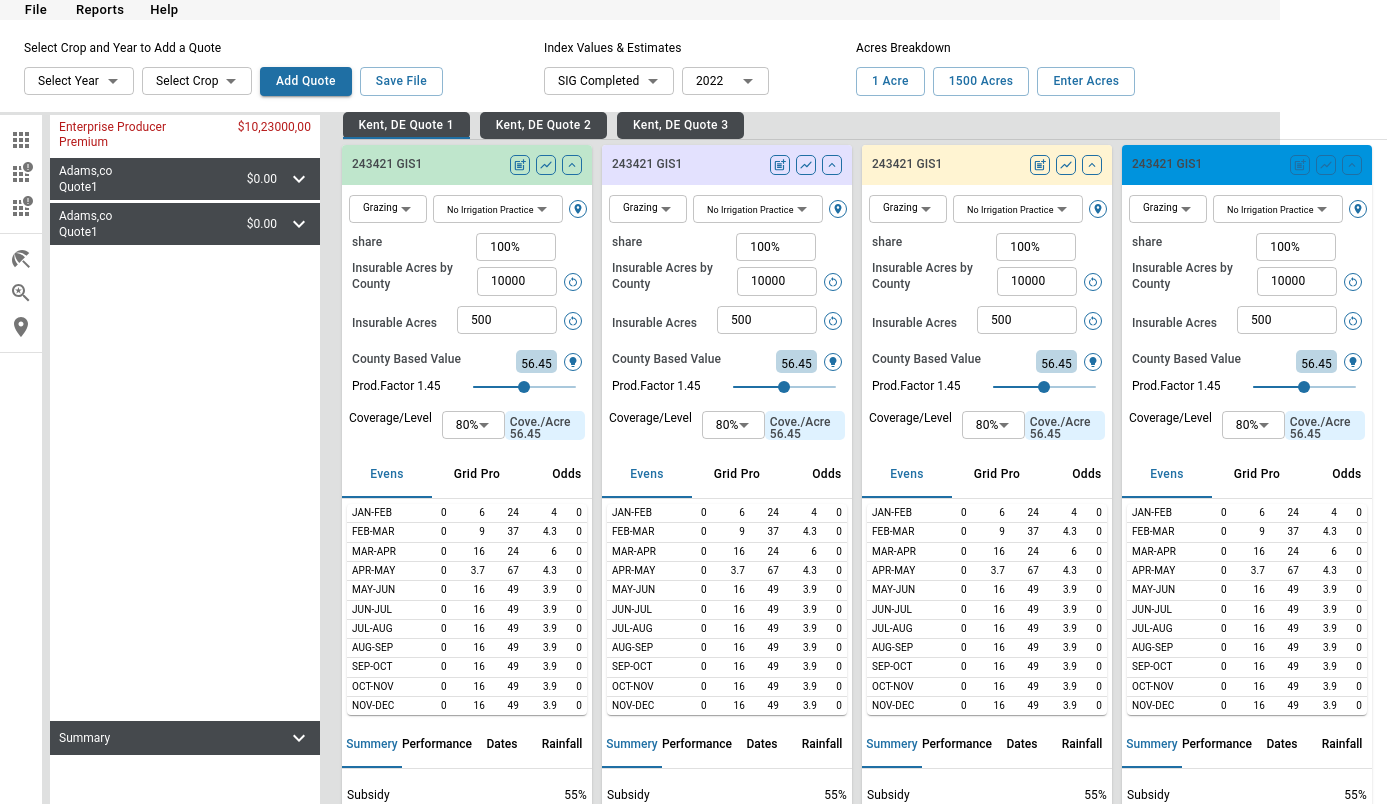
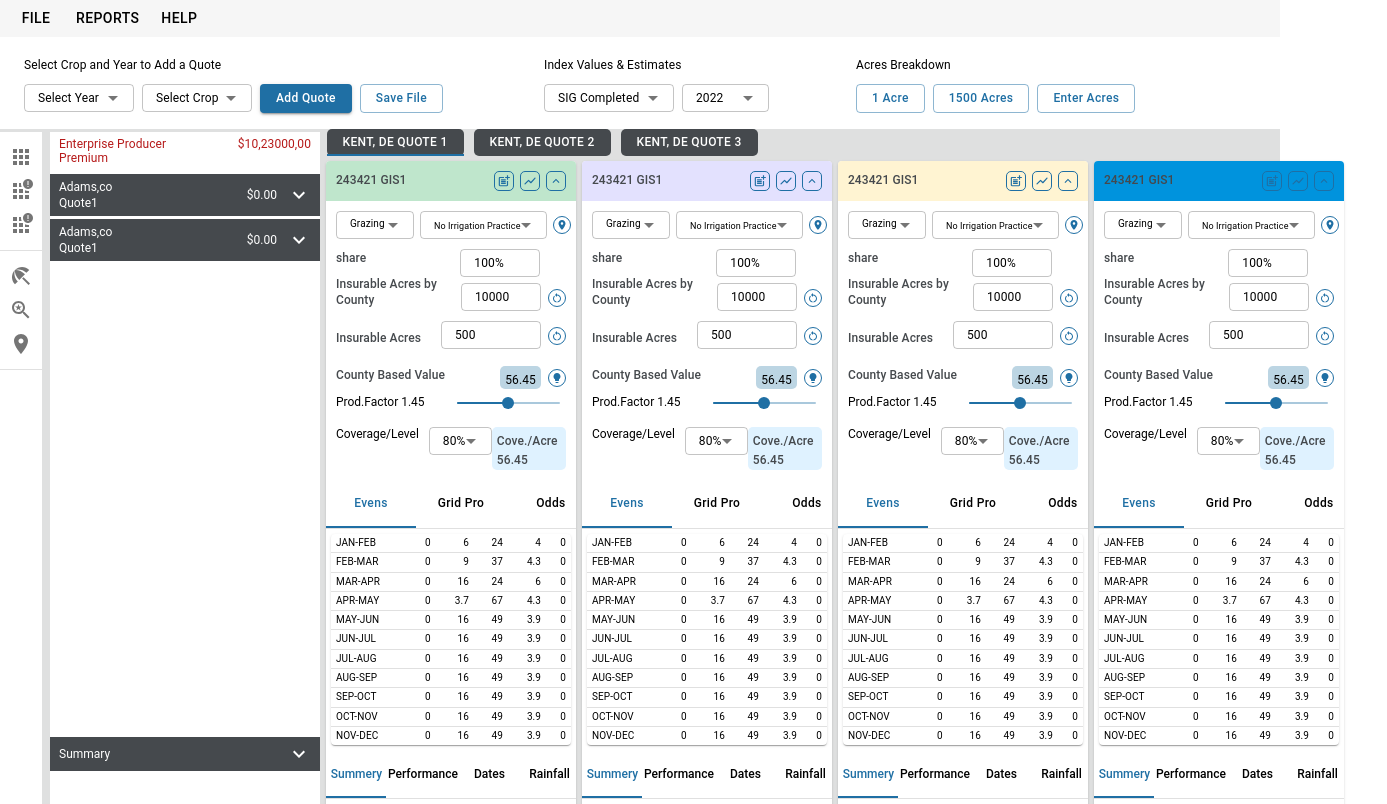
Before and after one commit to SantoshAccion/WSR.App, a React (Create React App) app: page / in a window 1280 px wide. Shown: the top 804 px of the page, 1387 px wide, since content can reach past the window. Built offline with nearby package versions, Linux system fonts and the light colour scheme.

Commit message:
09-12-22 UI changes

```diff
--- a/src/Responsive.scss
+++ b/src/Responsive.scss
@@ -1,4 +1,9 @@
+@media screen and (max-width: 1920px) {
+    #grid-card-panel{
+        margin-left: 5px;
+    }
 
+}
 @media screen and (max-width: 1680px) {
     #grid-card-panel{
         margin-left: 2.8rem;
@@ -25,7 +30,7 @@
 }
 @media screen and (max-width: 1366px) {
     #grid-card-panel{
-        margin-left: 7.56rem;
+        margin-left: 6.56rem;
     }
 
 }
--- a/src/components/AgentInfo.tsx
+++ b/src/components/AgentInfo.tsx
@@ -32,6 +32,29 @@
     position: 'relative',
     top: '5px'
   },
+  mt3:{
+    marginTop:'3px'
+  },
+  color:{
+    color:'#fff'
+  },
+  box:{
+    flexGrow: 1,
+    display: 'flex',
+    justifyContent:'space-between',
+  },
+  mainBox1:{
+    flexGrow: 1,
+    marginTop:'8px',
+    paddingLeft:'7px',
+    display: 'flex'
+  },
+  mainBox2:{
+    position: 'relative',
+    top: '5px',
+    left: '8px',
+    display:'flex'
+  }
 
 
 });
@@ -167,24 +190,20 @@
     { label: 'Monty Python and the Holy Grail', year: 1975 },
   ];
   return (
-      <div style={{marginTop:'3px'}}>
+      <div className={classes.mt3}>
           <Accordion sx={{boxShadow:'none'}}>
             <AccordionSummary
-              expandIcon={<ExpandMoreIcon sx={{color:'#fff'}}/>}
+              expandIcon={<ExpandMoreIcon className={classes.color}/>}
               aria-controls="panel1a-content"
               id="panel1a-header"
-
             >
-              <Box
-                sx={{ flexGrow: 1,display: {md: 'flex' },
-                justifyContent:'space-between',
-                }}>
+              <Box className={classes.box}>
                 <Typography variant='h5' component={'span'} sx={{width:'90px'}}>Adams,co Quote1</Typography>
                 <Typography variant='h5' component={'span'} sx={{lineHeight: '2rem',marginRight: '10px'}}>$0.00</Typography>
               </Box>
             </AccordionSummary>
             <AccordionDetails>
-                <Box sx={{ flexGrow: 1,marginTop:'8px',paddingLeft:'7px', display: {md: 'flex' }}}>
+                <Box className={classes.mainBox1}>
                       <Box>
                           <Autocomplete
                               disablePortal
@@ -226,12 +245,7 @@
                         InputLabelProps={{style: {fontSize: 12,top: '3px'}}} // font size of input label
 
                         />
-                        <Box sx={{
-                                    position: 'relative',
-                                    top: '5px',
-                                    left: '8px',
-                                    display:'flex'
-                                    }}>
+                        <Box className={classes.mainBox2}>
                             <AddIcon className={classes.outerborder} color="primary" />
                             <DeleteOutlineTwoToneIcon className={classes.outerborder} color="primary" />
                         </Box>
--- a/src/components/GridCard.tsx
+++ b/src/components/GridCard.tsx
@@ -146,14 +146,7 @@
     { label: 'Monty Python and the Holy Grail', year: 1975 },
   ];
 
-const bull = (
-  <Box
-    component="span"
-    sx={{ display: 'inline-block', mx: '2px', transform: 'scale(0.8)' }}
-  >
-    •
-  </Box>
-);
+
   const useStyles = makeStyles(theme => ({
     tab: {
         '& .MuiBox-root': {
@@ -171,7 +164,7 @@
       // width:340,
       width:250,
       boxShadow: '0px 0px 10px 1px #bdbdbd',
-    marginRight: '10px'
+      marginRight: '6px'
       },
       outerborder:{
         border: '1px solid',
@@ -189,24 +182,76 @@
         borderRadius:'20px',
         height:'12px !important',
         width:'12px !important'
+      },
+      mainBox1:{
+        flexGrow: 1,
+        display: 'flex',
+        justifyContent:'space-between',
+        padding:'10px',
+
+      },
+      mainBox2:{
+        flexGrow: 1,
+        paddingLeft:'10px',
+        paddingRight:'10px',
+         marginTop:'10px',
+         display: 'flex' ,
+         justifyContent:'space-around'
+
+
+      },
+      mainBox3:{
+        flexGrow: 1,
+        marginTop:'4px',
+        display: 'flex' ,
+        justifyContent:'space-between'
+      },
+      p1:{
+        background: '#BCD5E3',
+        padding: '5px 5px 0px 5px',
+        borderRadius: '5px',
+        marginRight:'7px !important',
+        fontSize:'12px !important'
+      },
+      p2:{
+        background: '#DFF2FF',
+        padding: '5px 5px 0px 5px',
+        borderRadius: '5px',
+        lineHeight: '12px',
+      },
+      textfield:{
+        width: 80,
+        paddingRight: '1.6rem !important',
+        height:'20px'
       }
+
     }));
+
+const bull = (
+  <Box
+    component="span"
+    sx={{ display: 'inline-block', mx: '2px', transform: 'scale(0.8)' }}
+  >
+    •
+  </Box>
+);
+
 
 
 
 export default function GridCard(props) {
+
+
+
     const classes = useStyles();
     const background = props.backColor;
+
+
 
   return (
     <Card className={classes.card} id="cards">
       <CardContent sx={{padding:0}}>
-        <Box
-            sx={{ flexGrow: 1, display: {md: 'flex' },
-            justifyContent:'space-between',
-            padding:'10px',
-            background:background
-            }}>
+        <Box className={classes.mainBox1} sx={{background:background}}>
             <Typography variant='h6' component={'span'} sx={{lineHeight:'unset'}}>243421 GIS1</Typography>
             <Box sx={{display: {md: 'flex' }}}>
                 <PostAddIcon className={classes.outerborder} color="primary"/>
@@ -214,7 +259,7 @@
                 <KeyboardArrowUpIcon sx={{marginRight:'0px'}} className={classes.outerborder} color="primary" />
             </Box>
         </Box>
-        <Box sx={{ flexGrow: 1,paddingLeft:'7px',paddingRight:'7px', marginTop:'10px',display: {md: 'flex' },justifyContent:'space-around' }}>
+        <Box className={classes.mainBox2}>
             <Box>
                 <Autocomplete
                 disablePortal
@@ -238,7 +283,7 @@
                     id="combo-box-demo"
                     options={top100Films}
                     size="small"
-                    sx={{marginRight:'6px',width:'130px'}}
+                    sx={{marginRight:'6px',width:'127px'}}
                     renderInput={(params) =>
                         <TextField {...params}
                         label="No Irrigation Practice"
@@ -253,16 +298,16 @@
 
         </Box>
         <Box sx={{paddingLeft:'10px',paddingRight:'10px'}}>
-            <Box id="textfield-box" sx={{ flexGrow: 1, marginTop:'4px',display: {md: 'flex' },justifyContent:'space-between' }}>
+            <Box id="textfield-box" className={classes.mainBox3}>
                 <Typography variant='h6' component={'span'} sx={{lineHeight:'1.9rem'}}>share</Typography>
-                <TextField id="outlined-basic" label="100%" variant="outlined" size="small"  sx={{width: 80,paddingRight: '1.6rem',height:'20px'}}
+                <TextField id="outlined-basic" label="100%" variant="outlined" size="small" className={classes.textfield}
                             inputProps={{style: {fontSize: 12}}} // font size of input text
                             InputLabelProps={{style: {fontSize: 12,top: '3px'}}} // font size of input label
 
                             />
 
             </Box>
-            <Box sx={{ flexGrow: 1, marginTop:'4px',display: {md: 'flex' },justifyContent:'space-between' }}>
+            <Box className={classes.mainBox3}>
                 <Typography variant='h6' component={'span'} sx={{width:'103px',lineHeight:1.3}}>Insurable Acres by County</Typography>
                 <Box id="textfield-box">
                     <TextField id="outlined-basic" label="10000" variant="outlined" size="small"  sx={{width: 80,marginRight:'7px'}}
@@ -274,7 +319,7 @@
                 </Box>
 
             </Box>
-            <Box sx={{ flexGrow: 1, marginTop:'4px',display: {md: 'flex' },justifyContent:'space-between' }}>
+            <Box className={classes.mainBox3}>
                 <Typography variant='h6' component={'span'} sx={{lineHeight:'2.9rem'}}>Insurable Acres</Typography>
                 <Box id="textfield-box">
                     <TextField id="outlined-basic" label="500" variant="outlined" size="small"  sx={{width: 100,marginRight:'7px'}}
@@ -289,12 +334,10 @@
             </Box>
         </Box>
 
-        <Box sx={{ flexGrow: 1, marginTop:'4px',display: {md: 'flex' },justifyContent:'space-between',paddingLeft:'10px',paddingRight:'10px' }}>
+        <Box className={classes.mainBox3} sx={{ paddingLeft:'10px',paddingRight:'10px' }}>
                 <Typography variant='h6' component={'span'}>County Based Value</Typography>
                 <Box sx={{display: {md: 'flex' }}}>
-                    <Typography sx={{ background: '#BCD5E3',
-                      padding: '5px 5px 0px 5px',
-                      borderRadius: '5px',marginRight:'7px',fontSize:'12px'}}>
+                    <Typography className={classes.p1}>
                       56.45
                   </Typography>
 
@@ -306,7 +349,7 @@
                     <Typography variant='h3' component={'span'} sx={{lineHeight:2.167,marginRight:'2rem'}}> Prod.Factor 1.45 </Typography>
                     <Slider defaultValue={50} size="small" aria-label="Default" valueLabelDisplay="auto" sx={{width:'45%'}}/>
         </Box>
-        <Box sx={{ flexGrow: 1,marginTop:'10px',paddingLeft:'7px',paddingRight:'7px', display: {md: 'flex' }}}>
+        <Box className={classes.mainBox2}>
             <Typography variant='h3' component={'span'}>Coverage/Level</Typography>
                 <Autocomplete
                     disablePortal
@@ -320,13 +363,7 @@
                     InputLabelProps={{style: {fontSize: 12,top: '-3px'}}} // font size of input label
                     />}
                 />
-                <Typography variant='h6' component={'span'} sx={{
-                    background: '#DFF2FF',
-                    padding: '5px 5px 0px 5px',
-                    borderRadius: '5px',
-                    lineHeight: '12px',
-                    // marginLeft:'6rem'
-                }}>Cove./Acre 56.45</Typography>
+                <Typography variant='h6' component={'span'} className={classes.p2}>Cove./Acre 56.45</Typography>
         </Box>
 
         <GridTable tableColor={background}/>
--- a/src/components/GridCardSummery.tsx
+++ b/src/components/GridCardSummery.tsx
@@ -18,7 +18,7 @@
   tabNames:{
     fontSize:'12px !important',
     minWidth:'60px !important',
-    padding:'0px !important',
+    padding:'0px 1px 0px 2px !important',
     letterSpacing:'0px !important'
   }
 })
--- a/src/components/GridCardTab.tsx
+++ b/src/components/GridCardTab.tsx
@@ -4,8 +4,23 @@
 import Typography from '@mui/material/Typography';
 import Box from '@mui/material/Box';
 import GridCard from './GridCard';
+import { makeStyles } from '@mui/styles';
 
 
+const useStyles = makeStyles({
+  mainbox: {
+    borderBottom: 1,
+    borderColor: 'divider',
+    marginLeft:'0.35rem'
+  },
+  tabName:{
+    fontSize:'12px !important',
+    textTransform:'capitalize'
+  }
+
+
+
+});
 
 interface TabPanelProps {
     children?: React.ReactNode;
@@ -40,6 +55,8 @@
   }
 
 const GridCardTab = () => {
+    const classes = useStyles();
+
     const [value, setValue] = React.useState(0);
     const handleChange = (event: React.SyntheticEvent, newValue: number) => {
         setValue(newValue);
@@ -47,7 +64,7 @@
 
     return (
         <Box sx={{ width: '100%' }} id="grid-card-panel">
-            <Box sx={{ borderBottom: 1, borderColor: 'divider',marginLeft:'0.35rem' }}>
+            <Box className={classes.mainbox}>
                 <Tabs value={value} onChange={handleChange} aria-label="basic tabs example" id="head-tab"
                     TabIndicatorProps={{
                         sx: {
@@ -55,9 +72,9 @@
                         },
                     }}
                 >
-                    <Tab label="Kent, DE Quote 1" {...a11yProps(0)} sx={{fontSize:'12px',textTransform:'capitalize'}}/>
-                    <Tab label="Kent, DE Quote 2" {...a11yProps(1)} sx={{fontSize:'12px',textTransform:'capitalize'}}/>
-                    <Tab label="Kent, DE Quote 3" {...a11yProps(2)} sx={{fontSize:'12px',textTransform:'capitalize'}}/>
+                    <Tab label="Kent, DE Quote 1" {...a11yProps(0)} className={classes.tabName}/>
+                    <Tab label="Kent, DE Quote 2" {...a11yProps(1)} className={classes.tabName}/>
+                    <Tab label="Kent, DE Quote 3" {...a11yProps(2)} className={classes.tabName}/>
                 </Tabs>
             </Box>
             <TabPanel value={value} index={0}>
--- a/src/components/GridTable.tsx
+++ b/src/components/GridTable.tsx
@@ -173,6 +173,10 @@
         },
     prodFact:{
       display: 'flex'
+    },
+    tabName:{
+      fontSize:'12px !important',
+      textTransform:'capitalize'
     }
     }));
 
@@ -189,14 +193,10 @@
             <Box sx={{ borderBottom: 1, borderColor: 'divider' }}>
                 <Tabs value={value} onChange={handleChange} aria-label="basic tabs example"
                 TabIndicatorProps={{
-                    sx: {
-                    backgroundColor: 'primary',
-                    },
-                }}
-                >
-                    <Tab label="Evens" {...a11yProps(0)} sx={{fontSize:'12px',textTransform:'capitalize'}}/>
-                    <Tab label="Grid Pro" {...a11yProps(1)} sx={{fontSize:'12px',textTransform:'capitalize'}}/>
-                    <Tab label="Odds" {...a11yProps(2)} sx={{fontSize:'12px',textTransform:'capitalize'}}/>
+                    sx: {backgroundColor: 'primary'},}}>
+                    <Tab label="Evens" {...a11yProps(0)} className={classes.tabName}/>
+                    <Tab label="Grid Pro" {...a11yProps(1)} className={classes.tabName}/>
+                    <Tab label="Odds" {...a11yProps(2)} className={classes.tabName}/>
                 </Tabs>
             </Box>
             <TabPanel value={value} index={0}>
--- a/src/components/MenuItem.tsx
+++ b/src/components/MenuItem.tsx
@@ -4,8 +4,19 @@
 import Toolbar from '@mui/material/Toolbar';
 import Container from '@mui/material/Container';
 import Button from '@mui/material/Button';
+import { makeStyles } from '@mui/styles';
+
+
+const useStyles = makeStyles({
+    button: {
+        my: 1, fontSize:'13px',padding:'0px 8px',lineHeight:'0',display: 'block',textTransform: "none"
+    },
+
+  });
 
 const MenuItem = () => {
+    const classes = useStyles();
+
   const pages = ['File', 'Reports', 'Help'];
   return (
     <>
@@ -15,8 +26,9 @@
                     <Box sx={{ flexGrow: 1, display: {md: 'flex' } }}>
                         {pages.map((page) => (
                         <Button
+                            className={classes.button}
                             key={page}
-                            sx={{ my: 1, fontSize:'13px',padding:'0px 8px',lineHeight:'0',color: (theme)=>theme.palette.text.primary, display: 'block',textTransform: "none" }} //my:8px for 1,if we want 16 then *2 we have to do
+                            sx={{ color: (theme)=>theme.palette.text.primary }} //my:8px for 1,if we want 16 then *2 we have to do
                         >
                             {page}
                         </Button>
--- a/src/components/SelectionBar.tsx
+++ b/src/components/SelectionBar.tsx
@@ -9,41 +9,20 @@
 
 
 
-
-// const theme = createTheme({
-//   overrides: {
-//     MuiInputLabel: {
-//       outlined: {
-//         transform: "translate(14px, 12.5px) scale(1)"
-//       }
-//     },
-//     MuiOutlinedInput: {
-//       root: {
-//         "& $notchedOutline": {
-//           borderColor: "green"
-//         },
-//         "&:hover $notchedOutline": {
-//           borderColor: "red"
-//         },
-//         "&$focused $notchedOutline": {
-//           borderColor: "purple"
-//         },
-//         "&&& $input": {
-//           padding: "1px"
-//         }
-//       }
-//     }
-//   }
-// });
-
 const useStyles = makeStyles({
   mystyle: {
     fontSize:'12px !important',
     lineHeight:'3px !important',
     height:'29px !important',
     marginRight:'8px !important'
+  },
+  box1:{
+    marginTop:'1rem',paddingLeft:'24px',paddingRight:'24px'
+  },
+  box2:{
+    flexGrow: 1, marginTop:'10px',display: 'flex'
+  }
 
-  },
 });
 
 
@@ -181,7 +160,7 @@
   return (
     <>
 
-        <Box sx={{marginTop:'1rem',paddingLeft:'24px',paddingRight:'24px'}} id="autocomplete-box" >
+        <Box className={classes.box1} id="autocomplete-box" >
 
             <Grid container spacing={2}>
 
@@ -229,7 +208,7 @@
 
                 <Grid item xs={3}>
                     <Typography component={'span'} sx={{fontSize:'12px'}}>Index Values & Estimates</Typography>
-                    <Box sx={{ flexGrow: 1, marginTop:'10px',display: {md: 'flex' } }}>
+                    <Box className={classes.box2}>
                       <Box>
                           <Autocomplete
                             disablePortal
--- a/src/components/SummeryTab.tsx
+++ b/src/components/SummeryTab.tsx
@@ -7,6 +7,17 @@
 import AccordionSummary from '@mui/material/AccordionSummary';
 import AccordionDetails from '@mui/material/AccordionDetails';
 import ExpandMoreIcon from '@mui/icons-material/ExpandMore';
+import { makeStyles } from '@mui/styles';
+
+const useStyles = makeStyles({
+  tabName: {
+    fontSize:'12px !important',
+    textTransform:'capitalize'
+  },
+
+
+
+});
 
 
 interface TabPanelProps {
@@ -42,6 +53,7 @@
   }
 
 const SummeryTab = () => {
+  const classes = useStyles();
     const [value, setValue] = React.useState(0);
     const handleChange = (event: React.SyntheticEvent, newValue: number) => {
         setValue(newValue);
@@ -74,9 +86,9 @@
                             },
                           }}
                         >
-                            <Tab label="Summary" {...a11yProps(0)} sx={{fontSize:'12px',textTransform:'capitalize'}}/>
-                            <Tab label="Enterprise" {...a11yProps(1)} sx={{fontSize:'12px',textTransform:'capitalize'}}/>
-                            <Tab label="Acreage" {...a11yProps(2)} sx={{fontSize:'12px',textTransform:'capitalize'}}/>
+                            <Tab label="Summary" {...a11yProps(0)} className={classes.tabName}/>
+                            <Tab label="Enterprise" {...a11yProps(1)} className={classes.tabName}/>
+                            <Tab label="Acreage" {...a11yProps(2)} className={classes.tabName}/>
                         </Tabs>
                     </Box>
                     <TabPanel value={value} index={0}>
```
Lines whose indentation alone changed are shown as unchanged.
